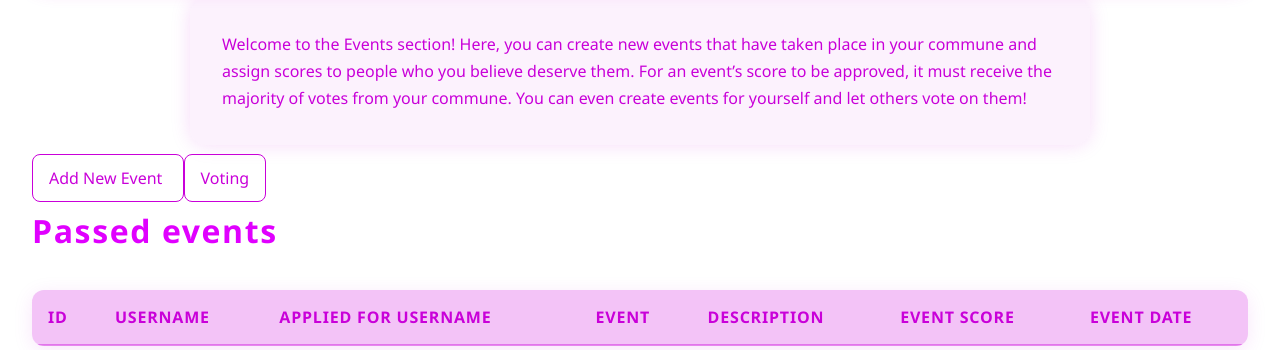
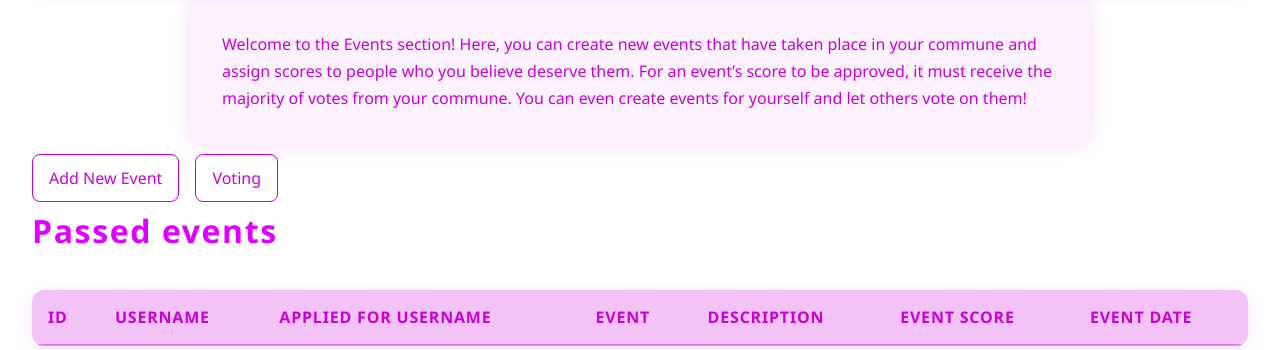
Before and after one commit to kallioaa/Kommuunisovellus, a Flask app: page /events/ in a window 1280 px wide. Shown: the part 121-471 px from the top of the page. Run offline with Flask 3, Linux system fonts and the light colour scheme; the visitor is signed in with stand-in values (Sample User, id 1); data comes from the database, SQL or seed files in the repository; data that the repository does not hold is empty.

Commit message:
Improved buttons

```diff
--- a/app/static/css/main.css
+++ b/app/static/css/main.css
@@ -58,14 +58,11 @@ a:hover {
     flex-wrap: wrap;
 }
 
-.flex {
+.event-buttons {
+    gap: 1rem;
     display: flex;
 }
 
-.flex-right {
-    justify-content: right;
-    align-items: right;
-}
 
 input,
 textarea,
@@ -97,14 +94,13 @@ select:focus {
     padding: 0.75rem 1rem;
     margin-top: 0.5rem;
     margin-bottom: 1.25rem;
-    width: 100%;
     border: 1px solid #c900d9;
     /* Pink-purple border */
     border-radius: 8px;
     background-color: #fff;
     /* White background */
     color: #c900d9;
-    /* Pink-purple text */
+    /* Pink-purple text */;
 }
 
 .button-link:hover {
--- a/app/templates/events/main.html
+++ b/app/templates/events/main.html
@@ -16,14 +16,19 @@
     </div>
 </div>
 
-<div class="flex-right">
+<div class="event-buttons">
+    <div>
         <a class="button-link" href="{{ url_for('events.new_event') }}">
             Add New Event
         </a>
+    </div>
+    <div>
         <a class="button-link" href="{{ url_for('voting.main_voting') }}">
             Voting
         </a>
     </div>
+</div>
+
 
 <div>
     <h1>Passed events</h1>
```
Also changed, not shown: app/templates/todos/main.html (+8 -6 lines). Lines whose indentation alone changed are shown as unchanged.
